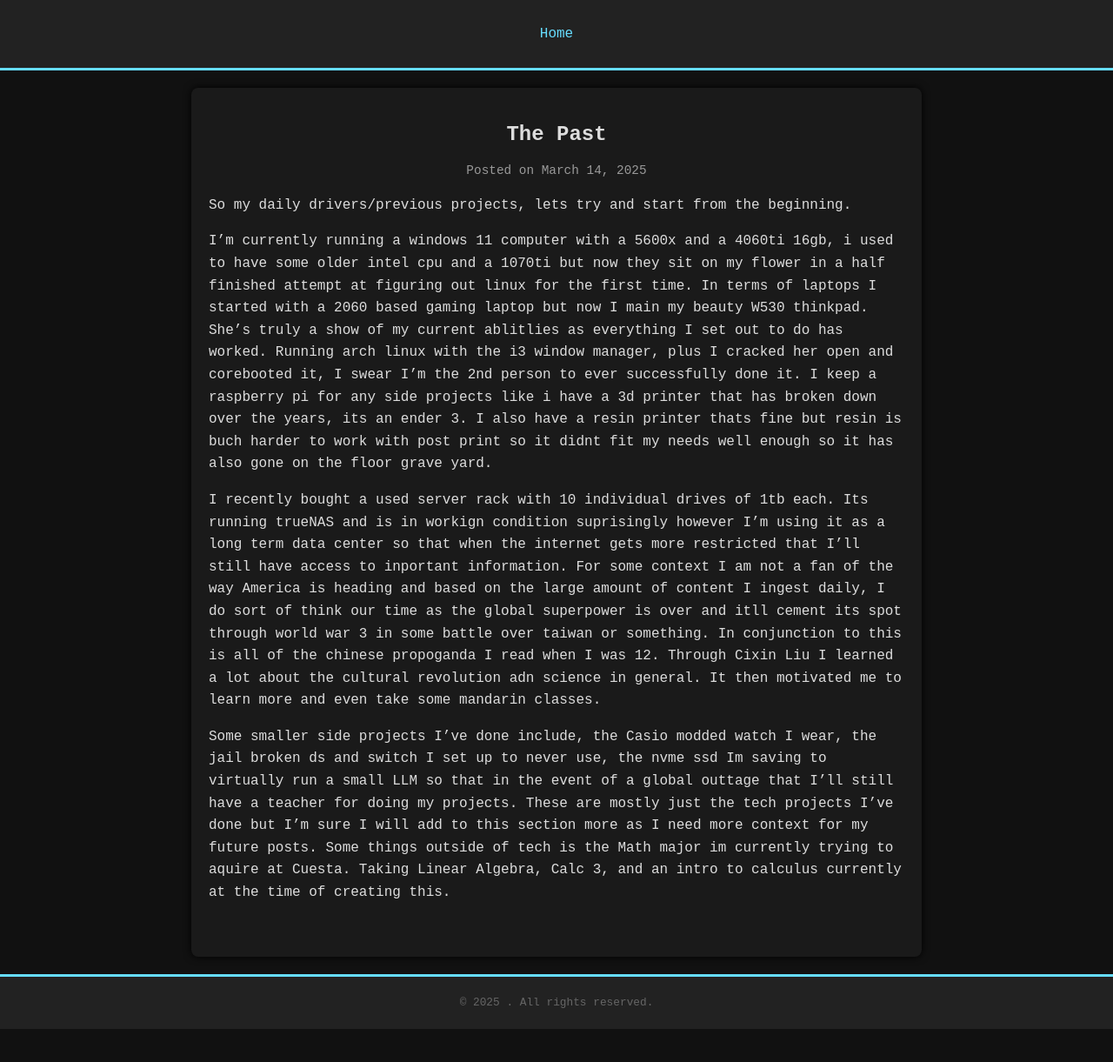
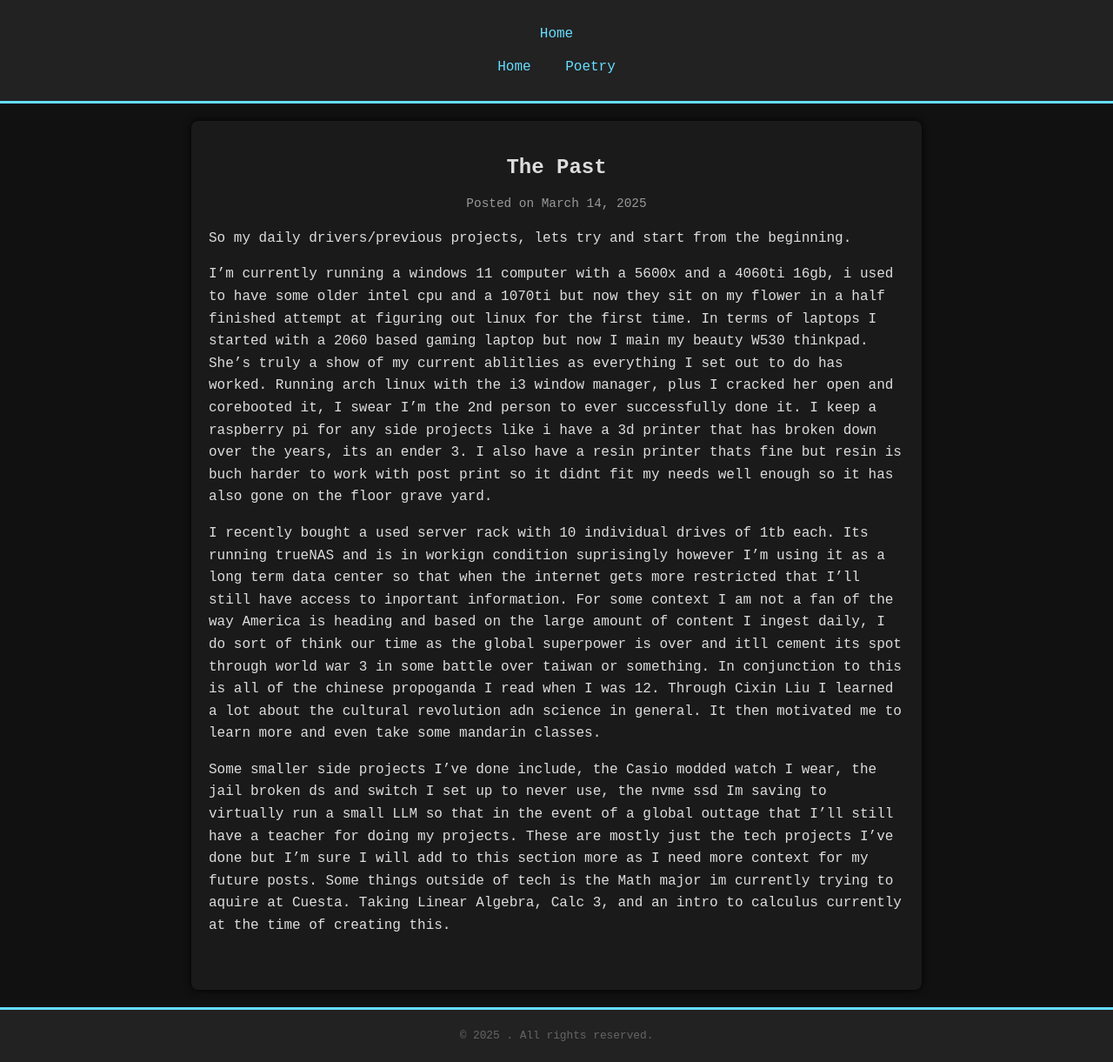
Before and after one commit to Lxsoftroxs/Lxsoftroxs.github.io, a Jekyll site: the page built from _posts/2025-03-15-zero-post.md, in a window 1280 px wide. Shown: the whole page at 87% size. Built offline with Jekyll 4.4.1, drawn with Linux system fonts in a browser that asks for light colours; before the commit the page ends 1183 px from its top, so only the background shows below that.

Commit message:
Update header.html

```diff
--- a/_includes/header.html
+++ b/_includes/header.html
@@ -8,5 +8,11 @@
         <!-- Add additional nav links as needed -->
       </ul>
     </nav>
+    <nav class="site-nav">
+      <ul>
+        <li><a href="{{ '/' | relative_url }}">Home</a></li>
+        <li><a href="{{ '/poetry/' | relative_url }}">Poetry</a></li>
+      </ul>
+    </nav>
   </div>
 </header>
```
